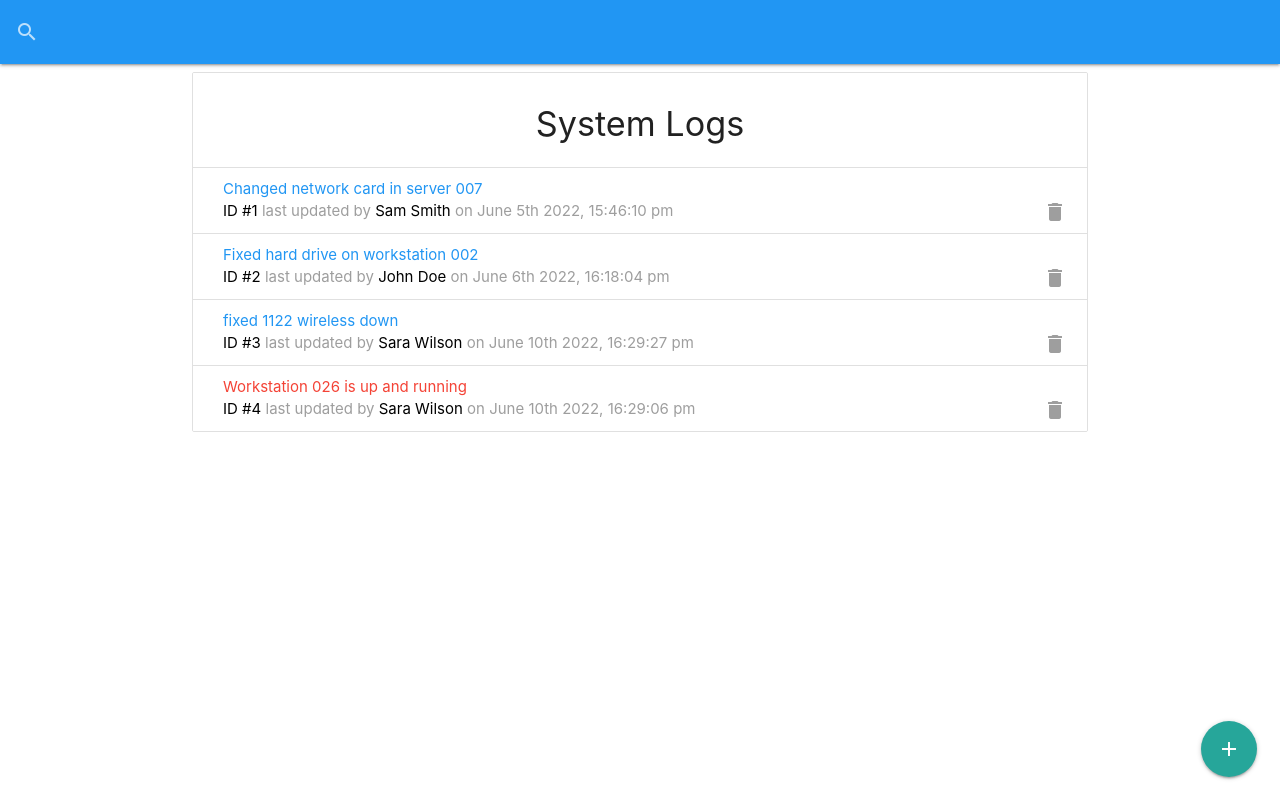
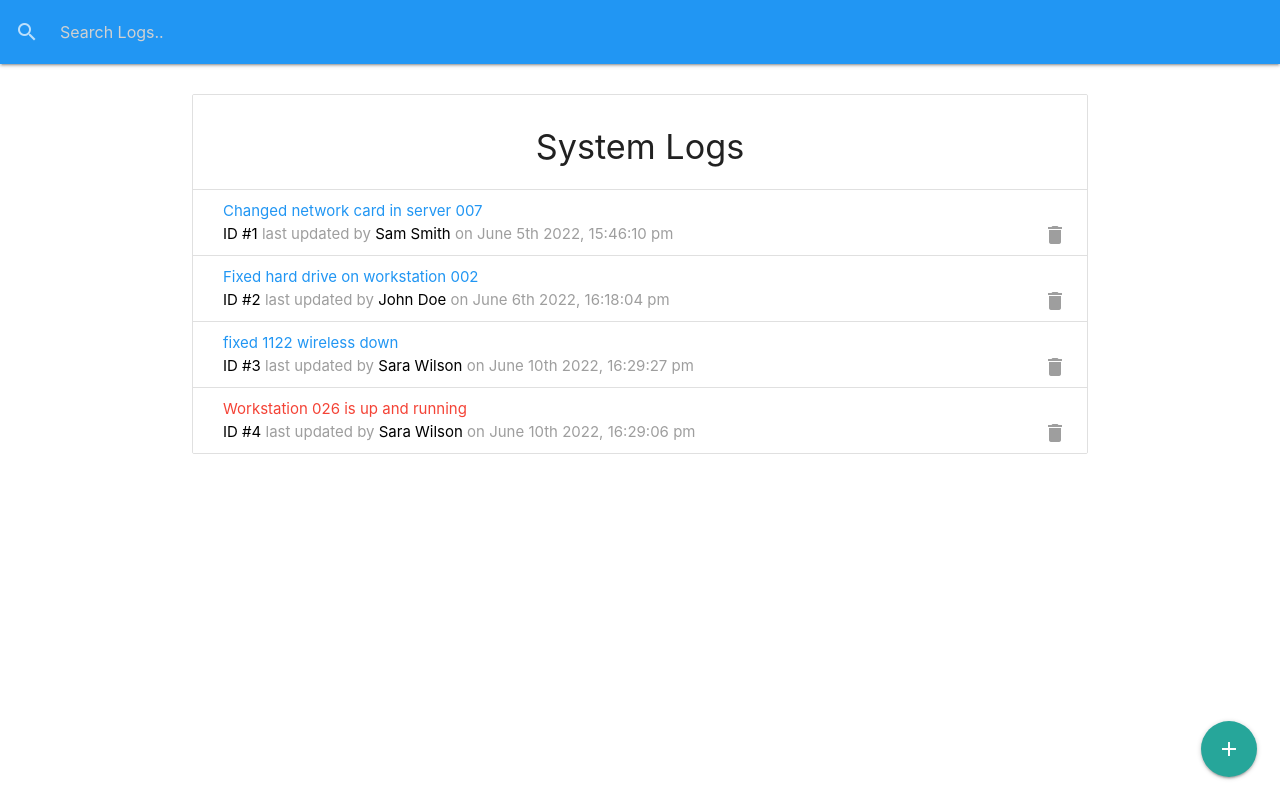
Before and after one commit to MartaSolo/it-logger, a React (Create React App) app: page / in a window 1280 px wide. Built offline with nearby package versions, Linux system fonts and the light colour scheme; data requests are answered from the project's data file.

Commit message:
added searching logs

```diff
--- a/src/actions/logActions.js
+++ b/src/actions/logActions.js
@@ -5,6 +5,7 @@
   ADD_LOG,
   UPDATE_LOG,
   DELETE_LOG,
+  SEARCH_LOGS,
   SET_CURRENT,
   CLEAR_CURRENT,
 } from "./types";
@@ -96,6 +97,25 @@
   }
 };
 
+// search logs
+export const searchLogs = (text) => async (dispatch) => {
+  try {
+    setLoading();
+    const res = await fetch(`/logs?q=${text}`);
+    const data = await res.json();
+
+    dispatch({
+      type: SEARCH_LOGS,
+      payload: data,
+    });
+  } catch (error) {
+    dispatch({
+      type: LOGS_ERROR,
+      payload: error.response.data,
+    });
+  }
+};
+
 // set current log
 
 export const setCurrent = (log) => {
--- a/src/components/layout/SearchBar.js
+++ b/src/components/layout/SearchBar.js
@@ -1,12 +1,27 @@
-import React from "react";
+import React, { useRef } from "react";
+import { connect } from "react-redux";
+import PropTypes from "prop-types";
+import { searchLogs } from "../../actions/logActions";
 
-const SearchBar = () => {
+const SearchBar = ({ searchLogs }) => {
+  const text = useRef("");
+
+  const onChange = (e) => {
+    searchLogs(text.current.value);
+  };
+
   return (
-    <nav stye={{ marginBottom: "30px" }} className="blue">
+    <nav style={{ marginBottom: "30px" }} className="blue">
       <div className="nav-wrapper">
         <form>
           <div className="input-field">
-            <input id="search" type="search" required />
+            <input
+              id="search"
+              type="search"
+              placeholder="Search Logs.."
+              ref={text}
+              onChange={onChange}
+            />
             <label className="label-icon" htmlFor="search">
               <i className="material-icons">search</i>
             </label>
@@ -18,4 +33,8 @@
   );
 };
 
-export default SearchBar;
+SearchBar.propTypes = {
+  searchLogs: PropTypes.func.isRequired,
+};
+
+export default connect(null, { searchLogs })(SearchBar);
--- a/src/reducers/logReducer.js
+++ b/src/reducers/logReducer.js
@@ -5,6 +5,7 @@
   ADD_LOG,
   DELETE_LOG,
   UPDATE_LOG,
+  SEARCH_LOGS,
   SET_CURRENT,
   CLEAR_CURRENT,
 } from "../actions/types";
@@ -45,6 +46,11 @@
           log.id === action.payload.id ? action.payload : log
         ),
       };
+    case SEARCH_LOGS:
+      return {
+        ...state,
+        logs: action.payload,
+      };
     case SET_CURRENT:
       return {
         ...state,
```
